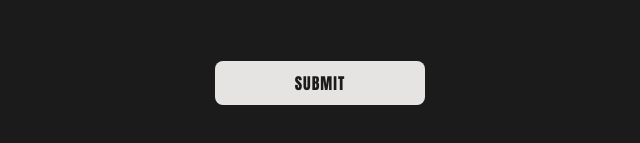
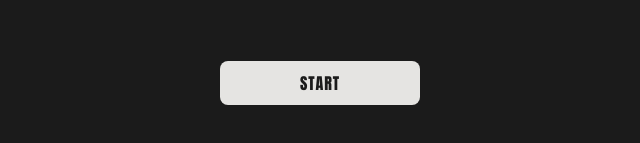
Before and after one commit to Thaigp00/tic-tac-toe, a plain HTML site: page index.html in a window 1280 px wide. Shown: the part 395-538 px from the top of the page, 320-960 px from the left. Drawn offline with Linux system fonts and the light colour scheme.

Commit message:
Put more suited button content

```diff
--- a/index.html
+++ b/index.html
@@ -20,7 +20,7 @@
                     <input type="text" name="second" id="second" required>
                 </li>
                 <li>
-                    <button>Submit</button>
+                    <button>Start</button>
                 </li>
             </ul>
         </form>
```
